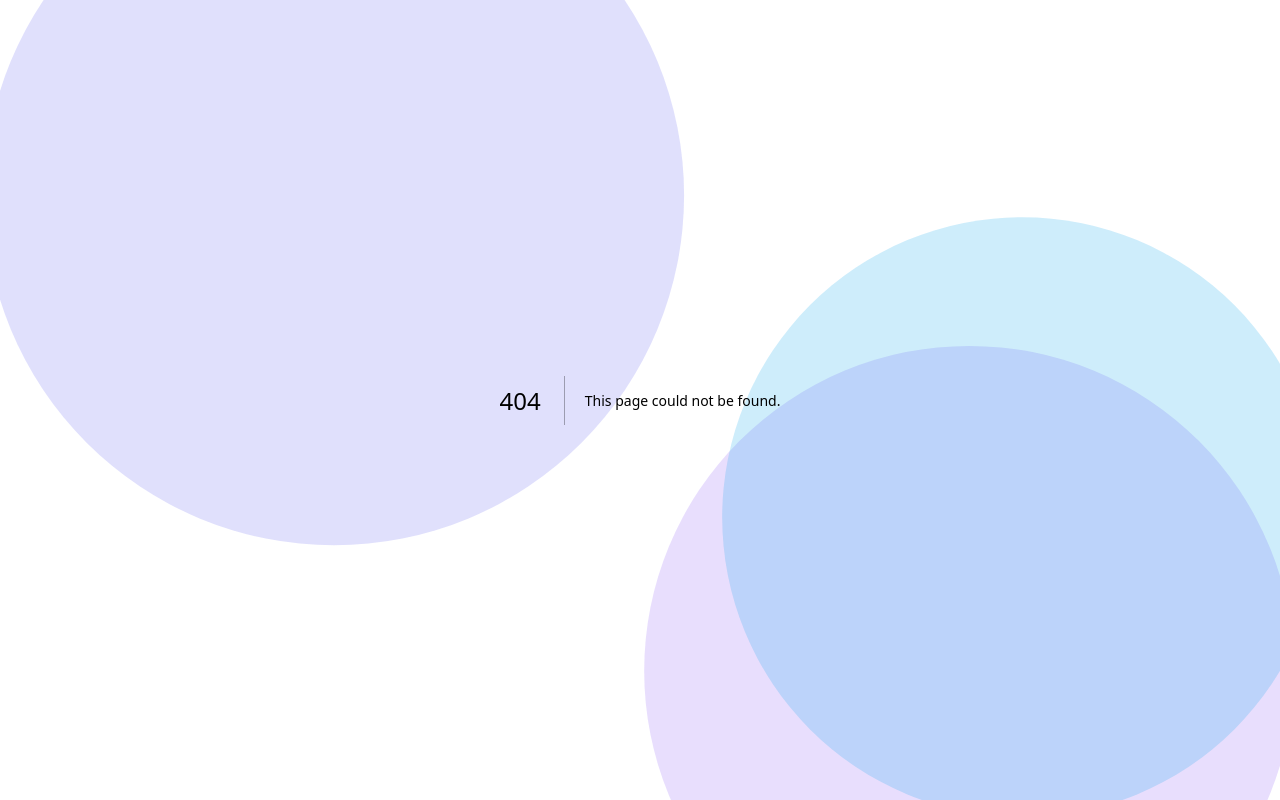
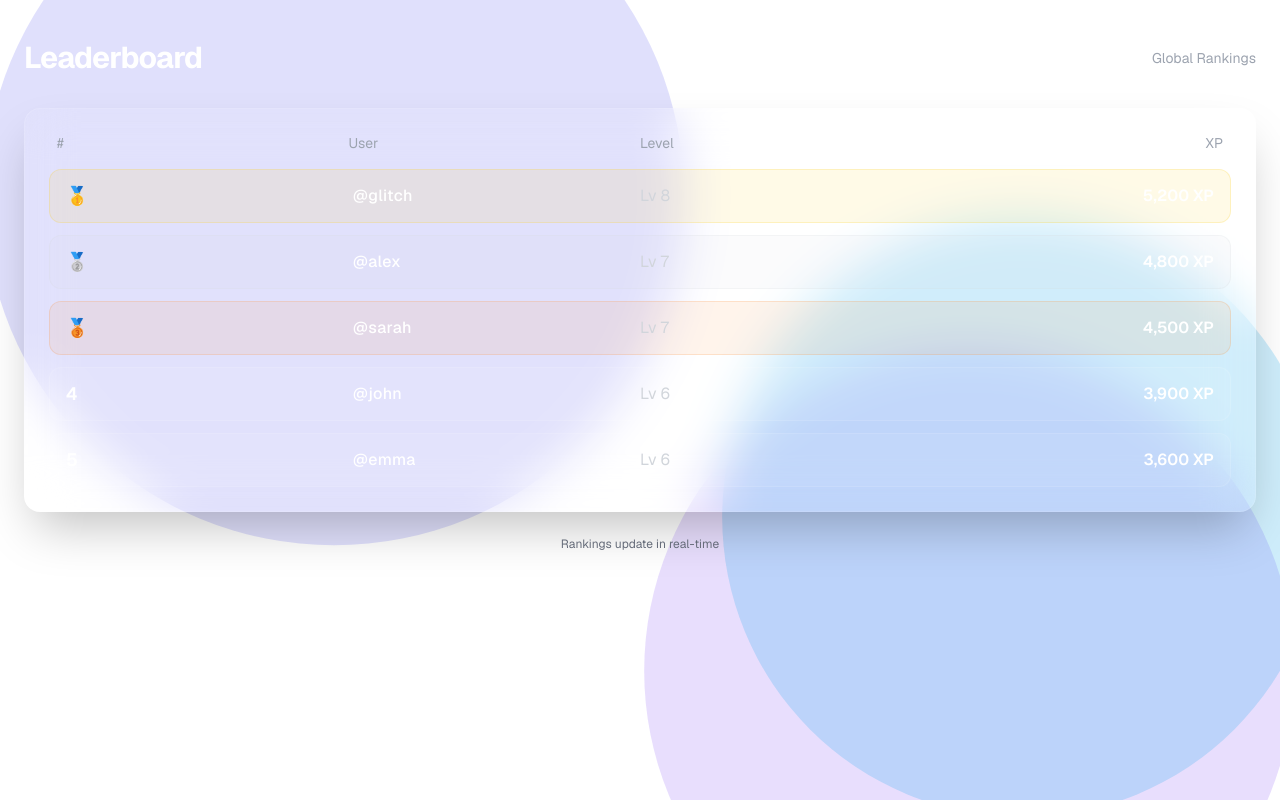
Before and after one commit to Pr0-T0/pyquest-frontend, a Next.js app: page /leaderboards in a window 1280 px wide. Before the commit this address had no page. Built offline with nearby package versions, Linux system fonts and the light colour scheme.

Commit message:
exam module layout fix

```diff
--- /dev/null
+++ b/app/leaderboards/page.tsx
@@ -0,0 +1,100 @@
+"use client";
+
+import { useMemo } from "react";
+
+type User = {
+  rank: number;
+  name: string;
+  xp: number;
+  level: number;
+};
+
+const leaderboardData: User[] = [
+  { rank: 1, name: "glitch", xp: 5200, level: 8 },
+  { rank: 2, name: "alex", xp: 4800, level: 7 },
+  { rank: 3, name: "sarah", xp: 4500, level: 7 },
+  { rank: 4, name: "john", xp: 3900, level: 6 },
+  { rank: 5, name: "emma", xp: 3600, level: 6 },
+];
+
+export default function LeaderboardPage() {
+  const data = useMemo(() => leaderboardData, []);
+
+  const getRankStyle = (rank: number) => {
+    switch (rank) {
+      case 1:
+        return "bg-yellow-400/10 border border-yellow-400/20 shadow-yellow-400/20";
+      case 2:
+        return "bg-gray-300/10 border border-gray-300/20 shadow-gray-300/20";
+      case 3:
+        return "bg-orange-400/10 border border-orange-400/20 shadow-orange-400/20";
+      default:
+        return "bg-white/5 border border-white/10";
+    }
+  };
+
+  return (
+    <div className="min-h-screen w-full text-white px-6 py-10">
+      {/* Title */}
+      <div className="flex items-center justify-between mb-8">
+        <h1 className="text-3xl font-bold tracking-tight">
+          Leaderboard
+        </h1>
+        <span className="text-sm text-gray-400">
+          Global Rankings
+        </span>
+      </div>
+
+      {/* Leaderboard Card */}
+      <div className="backdrop-blur-xl bg-white/5 border border-white/10 rounded-2xl p-6 shadow-2xl">
+        {/* Header */}
+        <div className="grid grid-cols-4 text-gray-400 text-sm mb-4 px-2">
+          <span>#</span>
+          <span>User</span>
+          <span>Level</span>
+          <span className="text-right">XP</span>
+        </div>
+
+        {/* Rows */}
+        <div className="space-y-3">
+          {data.map((user) => (
+            <div
+              key={user.rank}
+              className={`grid grid-cols-4 items-center px-4 py-3 rounded-xl transition-all duration-300 hover:scale-[1.01] hover:bg-white/10 ${getRankStyle(
+                user.rank
+              )}`}
+            >
+              {/* Rank */}
+              <span className="font-semibold text-lg">
+                {user.rank === 1 && "🥇"}
+                {user.rank === 2 && "🥈"}
+                {user.rank === 3 && "🥉"}
+                {user.rank > 3 && user.rank}
+              </span>
+
+              {/* Username */}
+              <span className="font-medium tracking-wide">
+                @{user.name}
+              </span>
+
+              {/* Level */}
+              <span className="text-gray-300">
+                Lv {user.level}
+              </span>
+
+              {/* XP */}
+              <span className="text-right font-semibold">
+                {user.xp.toLocaleString()} XP
+              </span>
+            </div>
+          ))}
+        </div>
+      </div>
+
+      {/* Footer hint */}
+      <div className="mt-6 text-center text-xs text-gray-500">
+        Rankings update in real-time
+      </div>
+    </div>
+  );
+}
--- a/app/take-exam/[examId]/attempt/attemptClient.tsx
+++ b/app/take-exam/[examId]/attempt/attemptClient.tsx
@@ -103,104 +103,47 @@ export default function AttemptClient() {
     );
 
   return (
-    <div className="flex h-screen bg-gray-200">
+  <div className="h-screen flex flex-col bg-gray-100 text-gray-900">
 
-      {/* LEFT SIDEBAR */}
-      <div className="w-72 bg-white shadow-md flex flex-col">
-
-        <div className="p-5 border-b font-semibold text-lg">
-          Questions
-        </div>
-
-        <div className="flex-1 overflow-y-auto p-4 space-y-3">
+    {/* TOP BAR - QUESTIONS */}
+    <div className="bg-white border-b px-4 py-2 flex gap-3 overflow-x-auto">
       {tasks.map((task, index) => (
-            <div
+        <button
           key={task.id}
           onClick={() => selectTask(task)}
-              className={`p-4 rounded-lg cursor-pointer transition-all ${
+          className={`px-4 py-2 rounded text-sm font-medium ${
             selectedTask?.id === task.id
-                  ? "bg-blue-50 border border-blue-400 shadow-sm"
-                  : "hover:bg-gray-100"
+              ? "bg-blue-600 text-white"
+              : "bg-gray-200 hover:bg-gray-300"
           }`}
         >
-              <div className="font-medium text-sm">
-                {index + 1}. {task.title}
-              </div>
-
-              <div className="text-xs text-gray-500 mt-1">
-                {task.difficulty} • {task.points} pts
-              </div>
-            </div>
-          ))}
-        </div>
-      </div>
-
-      {/* RIGHT MAIN PANEL */}
-      <div className="flex-1 flex flex-col min-h-0">
-
-        {/* PROBLEM DESCRIPTION */}
-        <div className="bg-white shadow-sm border-b p-6 max-h-64 overflow-y-auto">
-          <h2 className="text-2xl font-bold">
-            {selectedTask?.title}
-          </h2>
-
-          <p className="mt-4 text-sm text-gray-700 whitespace-pre-line">
-            {selectedTask?.description}
-          </p>
-        </div>
-
-        {/* SAMPLE TESTCASES */}
-        <div className="bg-gray-50 border-b p-6 max-h-48 overflow-y-auto">
-          <h3 className="font-semibold mb-3">
-            Sample Testcases
-          </h3>
-
-          {testcases.filter(tc => !tc.is_hidden).length === 0 && (
-            <p className="text-sm text-gray-500">
-              No sample testcases available.
-            </p>
-          )}
-
-          {testcases
-            .filter(tc => !tc.is_hidden)
-            .map((tc) => (
-              <div
-                key={tc.id}
-                className="mb-3 bg-white border rounded-lg p-3 text-sm shadow-sm"
-              >
-                <p>
-                  <strong>Input:</strong> {tc.input}
-                </p>
-                <p>
-                  <strong>Expected:</strong> {tc.expected_output}
-                </p>
-              </div>
+          Q{index + 1}
+        </button>
       ))}
     </div>
 
-        {/* EXECUTION RESULTS */}
-        {results.length > 0 && (
-          <div className="bg-white border-b p-4 text-sm">
-            <h3 className="font-semibold mb-2">
-              Results
-            </h3>
+    {/* MAIN SPLIT */}
+    <div className="flex flex-1 overflow-hidden">
 
-            {results.map((r, i) => (
-              <div
-                key={i}
-                className={`mb-1 ${
-                  r.passed ? "text-green-600" : "text-red-600"
-                }`}
-              >
-                Testcase {i + 1}:{" "}
-                {r.passed ? "Passed" : "Failed"}
+      {/* LEFT - DESCRIPTION */}
+      <div className="w-1/2 bg-white border-r flex flex-col">
+
+        <div className="p-4 border-b">
+          <h2 className="text-xl font-bold">
+            {selectedTask?.title}
+          </h2>
         </div>
-            ))}
+
+        <div className="p-4 overflow-y-auto text-sm">
+          {selectedTask?.description}
         </div>
-        )}
 
-        {/* EDITOR */}
-        <div className="flex-1 min-h-0">
+      </div>
+
+      {/* RIGHT - EDITOR */}
+      <div className="w-1/2 flex flex-col">
+
+        <div className="flex-1">
           <Editor
             height="100%"
             language="python"
@@ -210,23 +153,52 @@ export default function AttemptClient() {
           />
         </div>
 
+      </div>
+    </div>
+
+    {/* BOTTOM PANEL - TESTCASES + RESULTS */}
+    <div className="bg-white border-t p-4 max-h-52 overflow-y-auto">
+
+      <h3 className="font-semibold mb-2">Testcases</h3>
+
+      {testcases.filter(tc => !tc.is_hidden).map(tc => (
+        <div key={tc.id} className="mb-2 border rounded p-2 text-sm">
+          <p><strong>Input:</strong> {tc.input}</p>
+          <p><strong>Expected:</strong> {tc.expected_output}</p>
+        </div>
+      ))}
+
+      {results.length > 0 && (
+        <>
+          <h3 className="font-semibold mt-3 mb-1">Results</h3>
+          {results.map((r, i) => (
+            <div key={i}>
+              Testcase {i + 1}:{" "}
+              <span className={r.passed ? "text-green-600" : "text-red-600"}>
+                {r.passed ? "Passed" : "Failed"}
+              </span>
+            </div>
+          ))}
+        </>
+      )}
+    </div>
+
     {/* ACTION BAR */}
-        <div className="bg-white border-t p-4 flex gap-4 shadow-inner">
+    <div className="bg-white border-t p-3 flex gap-3">
       <button
         onClick={handleRun}
-            className="bg-yellow-500 hover:bg-yellow-600 text-white px-6 py-2 rounded-lg font-medium transition"
+        className="bg-yellow-500 text-white px-4 py-2 rounded hover:bg-yellow-600"
       >
         Run
       </button>
 
       <button
         onClick={handleSubmit}
-            className="bg-green-600 hover:bg-green-700 text-white px-6 py-2 rounded-lg font-medium transition"
+        className="bg-green-600 text-white px-4 py-2 rounded hover:bg-green-700"
       >
         Submit
       </button>
     </div>
   </div>
-    </div>
 );
 }
```
Lines whose indentation alone changed are shown as unchanged.
